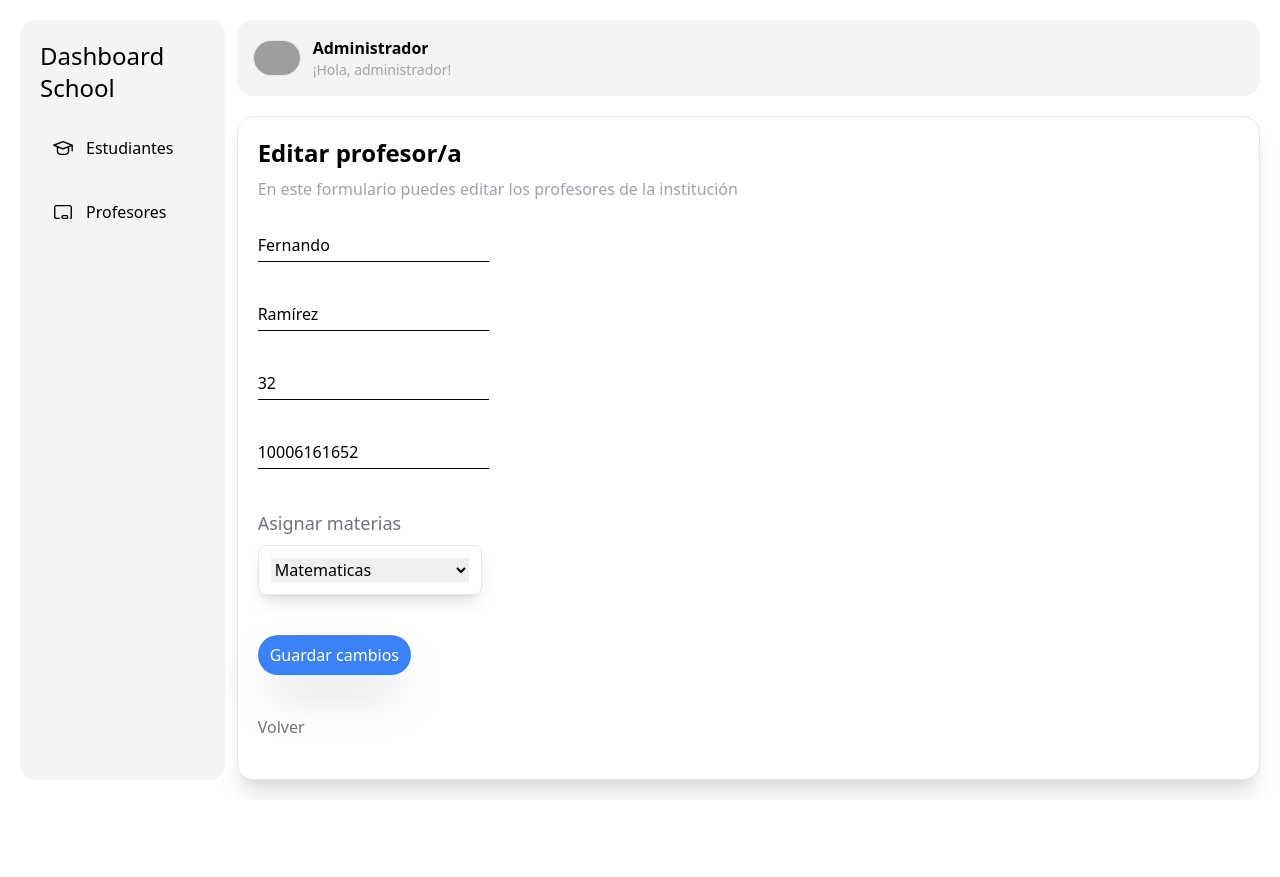
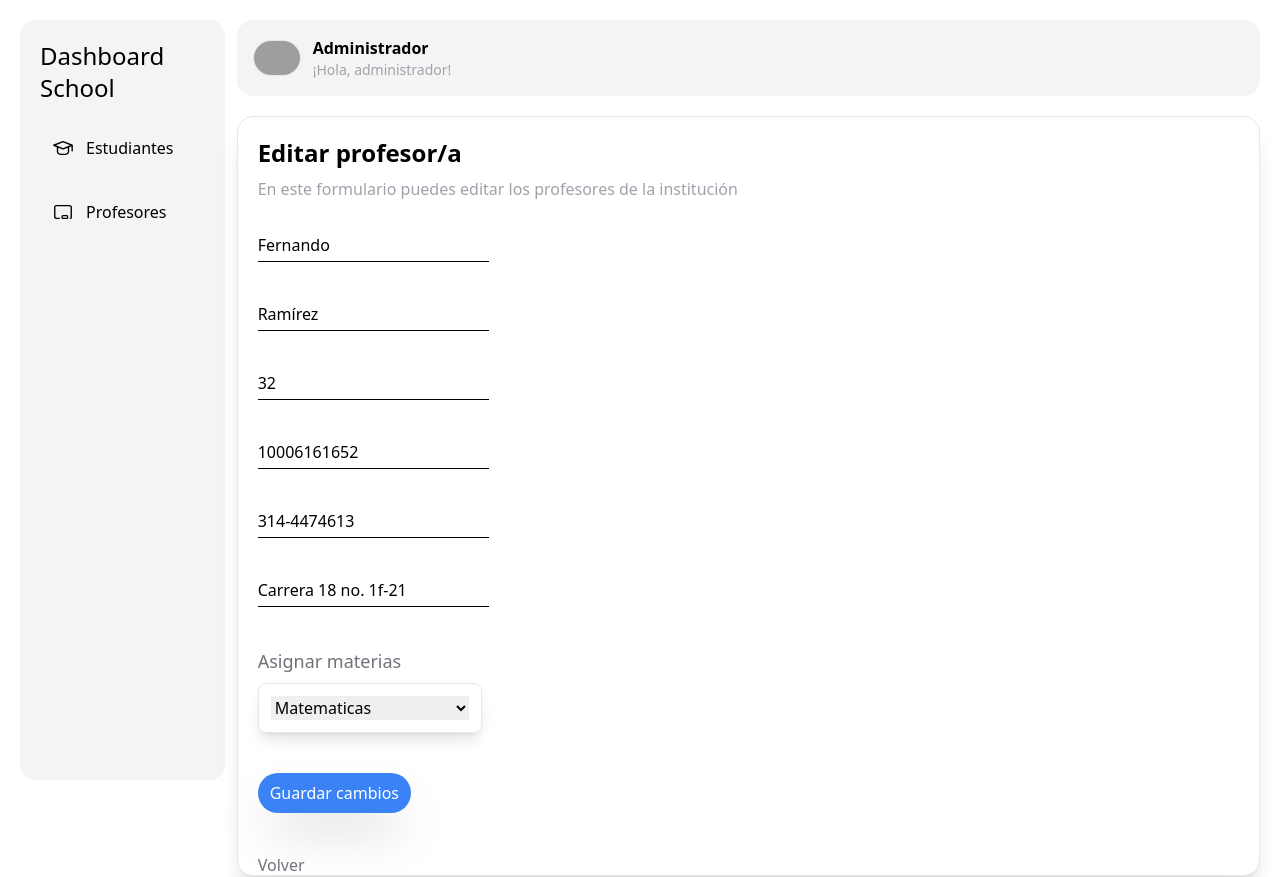
Before and after one commit to Clavijomo/school-project-react, a React (Vite) app: page /edit-teacher/1 in a window 1280 px wide. Before the commit the page ends 800 px from the top, so only its background shows below. Built offline with nearby package versions, Linux system fonts and the light colour scheme; grey boxes are pictures that could not be loaded.

Commit message:
fix: resolved bugs

```diff
--- a/src/components/CalificationTeachers.jsx
+++ b/src/components/CalificationTeachers.jsx
@@ -25,18 +25,16 @@
             <th className="text-center bg-zinc-200 p-5 rounded-tr-xl">Calificación</th>
           </thead>
           {studentsAsignature.map((item, i) =>(
-              <>
-                  <tbody>
+            <tbody key={i}>
               {item.materias.map((materia, index) => (
                 materia.id === materias &&
-                        <tr className="text-center">
-                          <td key={index}>{materia.id}</td>
-                          <td>{materia.nombre}</td>
+                  <tr key={index} className="text-center">
+                    <td>{item.id}</td>
+                    <td>{item.nombre}</td>
                     <td>{NumDecimal(materia.calificacion)}</td>
                   </tr>
               ))}
             </tbody>
-              </>
           ))}
         </table>
         :
--- a/src/components/InfoTeacher.jsx
+++ b/src/components/InfoTeacher.jsx
@@ -15,7 +15,7 @@
               <div>
                 <div className="space-y-2">
                   <h1 className="font-semibold md:text-xl">{nombre} {apellido}</h1>
-                  <p className="text-zinc-500 text-sm">{telefono}, {edad}</p>
+                  <p className="text-zinc-500 text-sm">Profesor</p>
                 </div>
               </div>
             </div>
--- a/src/pages/CreateTeacher.jsx
+++ b/src/pages/CreateTeacher.jsx
@@ -12,6 +12,8 @@
     apellido: '',
     edad: '',
     materias: 0,
+    direccion: "",
+    telefono: "",
     identificacion: '',
   });
   const params = useParams();
@@ -99,6 +101,24 @@
           onChange={handleChange}
           value={teacher.identificacion}
         />
+        <input
+          required
+          name="telefono"
+          className="bg-transparent w-full block md:w-max border-black border-b pb-1"
+          type="text"
+          placeholder="Teléfono"
+          onChange={handleChange}
+          value={teacher.telefono}
+        />
+        <input
+          required
+          name="direccion"
+          className="bg-transparent w-full block md:w-max border-black border-b pb-1"
+          type="text"
+          placeholder="Dirección"
+          onChange={handleChange}
+          value={teacher.direccion}
+        />
         <div className="flex flex-col gap-2">
           <h1 className="text-center md:text-left text-lg text-zinc-500">Asignar materias</h1>
           <div className="flex flex-wrap gap-y-3 items-center md:gap-5 border shadow-lg w-full md:w-max p-3 rounded-lg">
```
Lines whose indentation alone changed are shown as unchanged.
